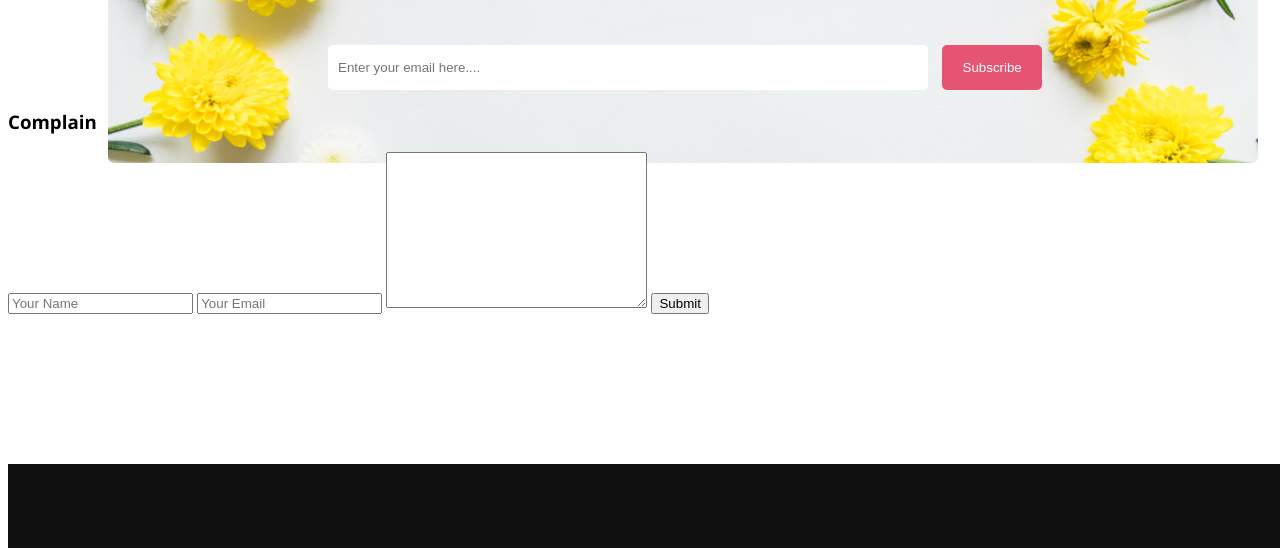
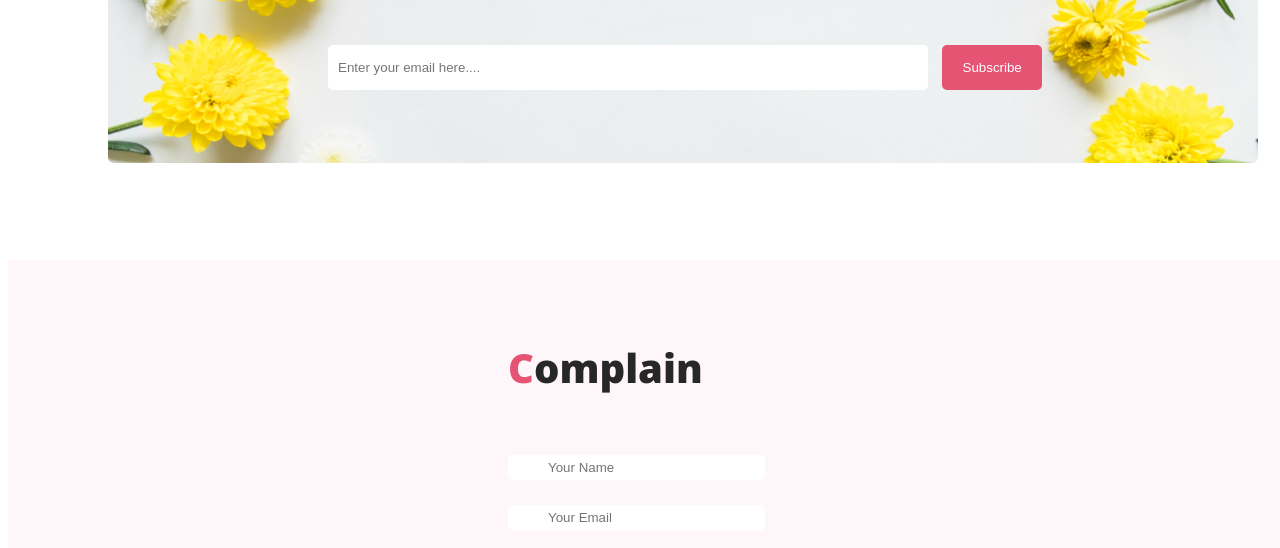
Before and after one commit to jennifergomes2/flower-shop, a plain HTML site: page index.html in a window 1280 px wide. Shown: the part 3376-3924 px from the top of the page. Drawn offline with nearby package versions, Linux system fonts and the light colour scheme.

Commit message:
finished complain section

```diff
--- a/index.html
+++ b/index.html
@@ -127,9 +127,9 @@
 
                         <input type="email" placeholder="Your Email" name="" id="">
 
-                        <textarea name="" id="" cols="30" rows="10"></textarea>
+                        <textarea placeholder="Message" name="" id="" cols="30" rows="10"></textarea>
 
-                        <input type="submit" value="Submit">
+                        <input class="complain-btn" type="submit" value="Submit">
                     </form>
 
                 </div>
--- a/styles/flowershop.css
+++ b/styles/flowershop.css
@@ -348,13 +348,61 @@ body {
 
 }
 
+/* complain section */
+
+.complain {
+    background: rgba(229, 84, 115, 0.05);
+    width: 1340px;
+    height: 550px;
+    margin-top: 170px;
+
+}
+
+.complain-title span {
+    color: #E55473;
+}
+
+.complain-btn {
+    border-radius: 5px;
+    background: #E55473;
+    border: 0;
+    color: #FFF;
+    width: 100px;
+    height:40px;
+}
+
+.complain-title {
+    color: #272727;
+    font-size: 40px;
+    font-weight: 800;
+    margin-top: 80px;
+    padding: 80px 200px 10px 500px;
+}
+
+.complain-contact input[type="text"], .complain-contact input[type="email"],
+textarea {
+    display: block;
+    margin-bottom: 25px;
+    padding: 5px 40px;
+    color: rgba(39, 39, 39, 0.60);
+    border-radius: 5px;
+    background: #FFF;
+    border: 0;
+
+}
+
+.complain-contact{
+    padding-left: 500px;
+    margin-top: 50px;
+}
+
 /* Footer styles */
 
 .footer-container {
     background: #111010;
     width: 1340px;
     height: 350px;
-    margin-top: 150px;
+    margin-top: 120px;
 
 }
 
@@ -368,15 +416,15 @@ body {
 
 }
 
-.footer-title1{
-    color:#FFF;
+.footer-title1 {
+    color: #FFF;
     font-size: 48px;
     font-weight: 800;
 
 
 }
 
-.footer-container h3{
+.footer-container h3 {
     padding: 90px 50px 200px 530px;
 
 }
```
